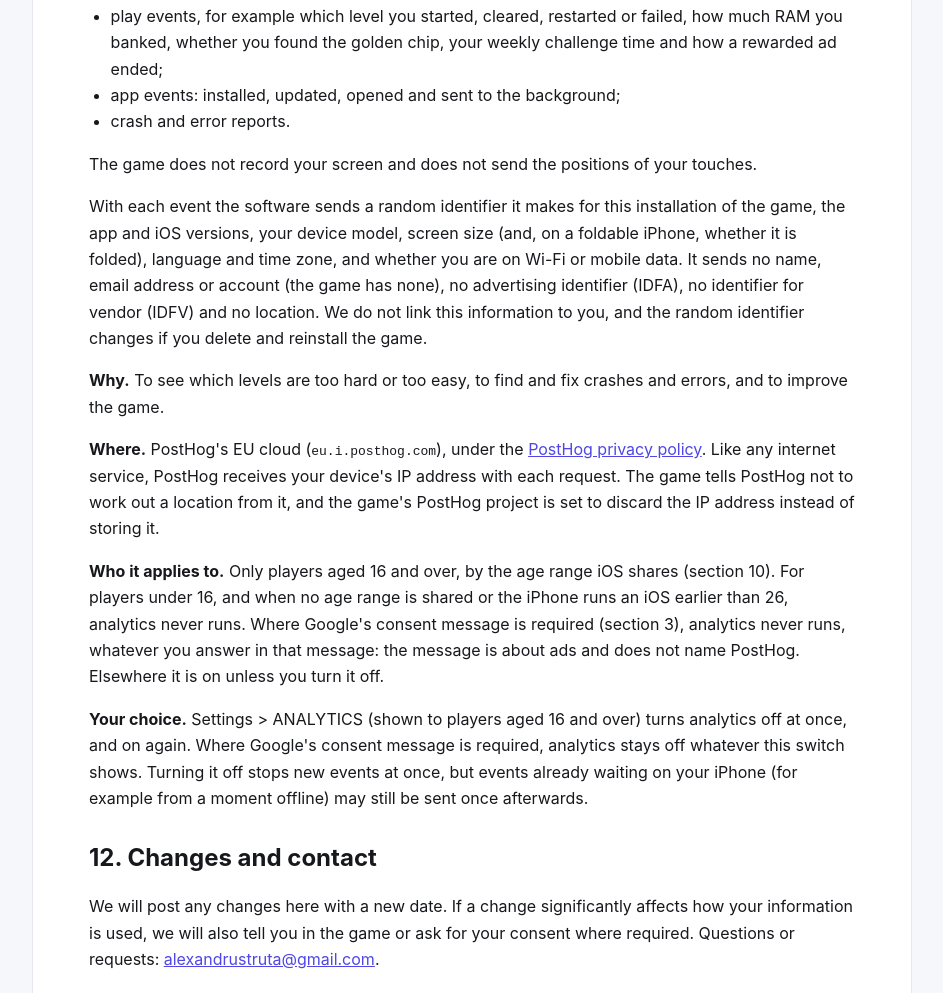
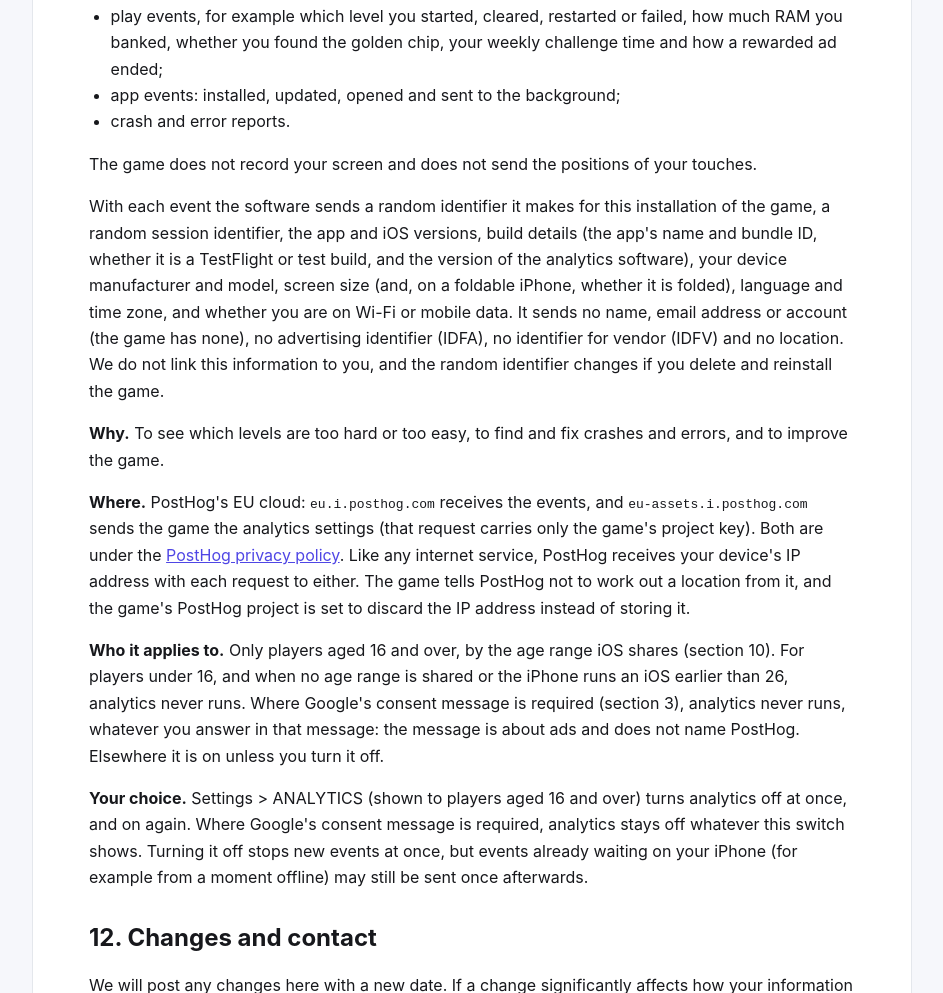
Before and after one commit to alexGamer92/apps-legal-pages, a plain HTML site: page ramrush/privacy/index.html in a window 1280 px wide. Shown: the part 5292-6285 px from the top of the page, without its empty margins (168-1111 px from the left). Drawn offline with Linux system fonts and the light colour scheme.

Commit message:
RAM Rush privacy (1.3, PROPOSED, hold until the client's OK): section 11 names both PostHog hosts (eu.i.posthog.com for events, eu-assets.i.posthog.com for settings, project key only) and adds the session identifier, build details and device manufacturer to the per-event list
Claude-Session: https://claude.ai/code/session_01AfUbDgSDJAoaVwUECycBGE

```diff
--- a/ramrush/privacy/index.html
+++ b/ramrush/privacy/index.html
@@ -89,9 +89,9 @@
 <li>crash and error reports.</li>
 </ul>
 <p>The game does not record your screen and does not send the positions of your touches.</p>
-<p>With each event the software sends a random identifier it makes for this installation of the game, the app and iOS versions, your device model, screen size (and, on a foldable iPhone, whether it is folded), language and time zone, and whether you are on Wi-Fi or mobile data. It sends no name, email address or account (the game has none), no advertising identifier (IDFA), no identifier for vendor (IDFV) and no location. We do not link this information to you, and the random identifier changes if you delete and reinstall the game.</p>
+<p>With each event the software sends a random identifier it makes for this installation of the game, a random session identifier, the app and iOS versions, build details (the app's name and bundle ID, whether it is a TestFlight or test build, and the version of the analytics software), your device manufacturer and model, screen size (and, on a foldable iPhone, whether it is folded), language and time zone, and whether you are on Wi-Fi or mobile data. It sends no name, email address or account (the game has none), no advertising identifier (IDFA), no identifier for vendor (IDFV) and no location. We do not link this information to you, and the random identifier changes if you delete and reinstall the game.</p>
 <p><strong>Why.</strong> To see which levels are too hard or too easy, to find and fix crashes and errors, and to improve the game.</p>
-<p><strong>Where.</strong> PostHog's EU cloud (<code>eu.i.posthog.com</code>), under the <a href="https://posthog.com/privacy">PostHog privacy policy</a>. Like any internet service, PostHog receives your device's IP address with each request. The game tells PostHog not to work out a location from it, and the game's PostHog project is set to discard the IP address instead of storing it.</p>
+<p><strong>Where.</strong> PostHog's EU cloud: <code>eu.i.posthog.com</code> receives the events, and <code>eu-assets.i.posthog.com</code> sends the game the analytics settings (that request carries only the game's project key). Both are under the <a href="https://posthog.com/privacy">PostHog privacy policy</a>. Like any internet service, PostHog receives your device's IP address with each request to either. The game tells PostHog not to work out a location from it, and the game's PostHog project is set to discard the IP address instead of storing it.</p>
 <p><strong>Who it applies to.</strong> Only players aged 16 and over, by the age range iOS shares (section 10). For players under 16, and when no age range is shared or the iPhone runs an iOS earlier than 26, analytics never runs. Where Google's consent message is required (section 3), analytics never runs, whatever you answer in that message: the message is about ads and does not name PostHog. Elsewhere it is on unless you turn it off.</p>
 <p><strong>Your choice.</strong> Settings &gt; ANALYTICS (shown to players aged 16 and over) turns analytics off at once, and on again. Where Google's consent message is required, analytics stays off whatever this switch shows. Turning it off stops new events at once, but events already waiting on your iPhone (for example from a moment offline) may still be sent once afterwards.</p>
 
```
